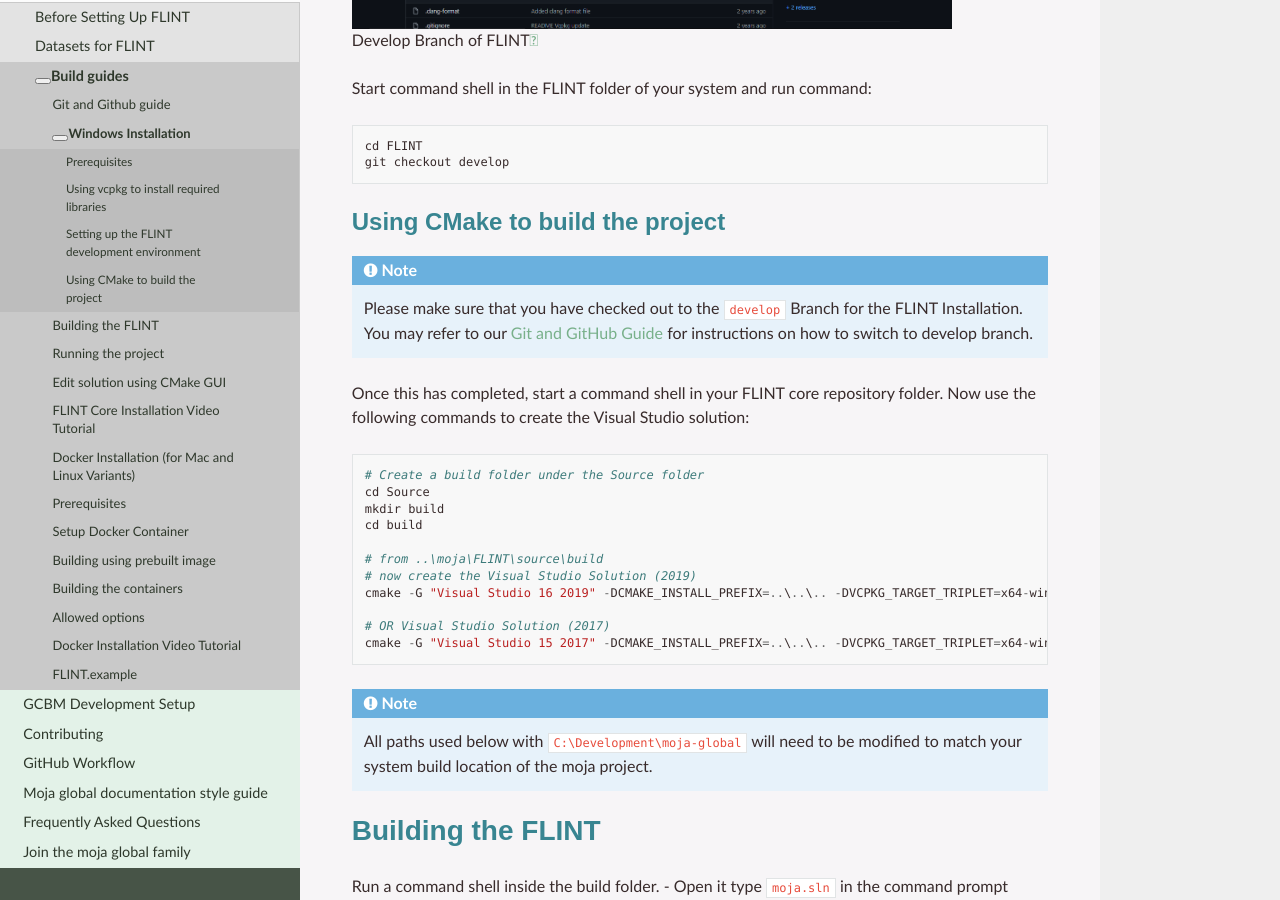
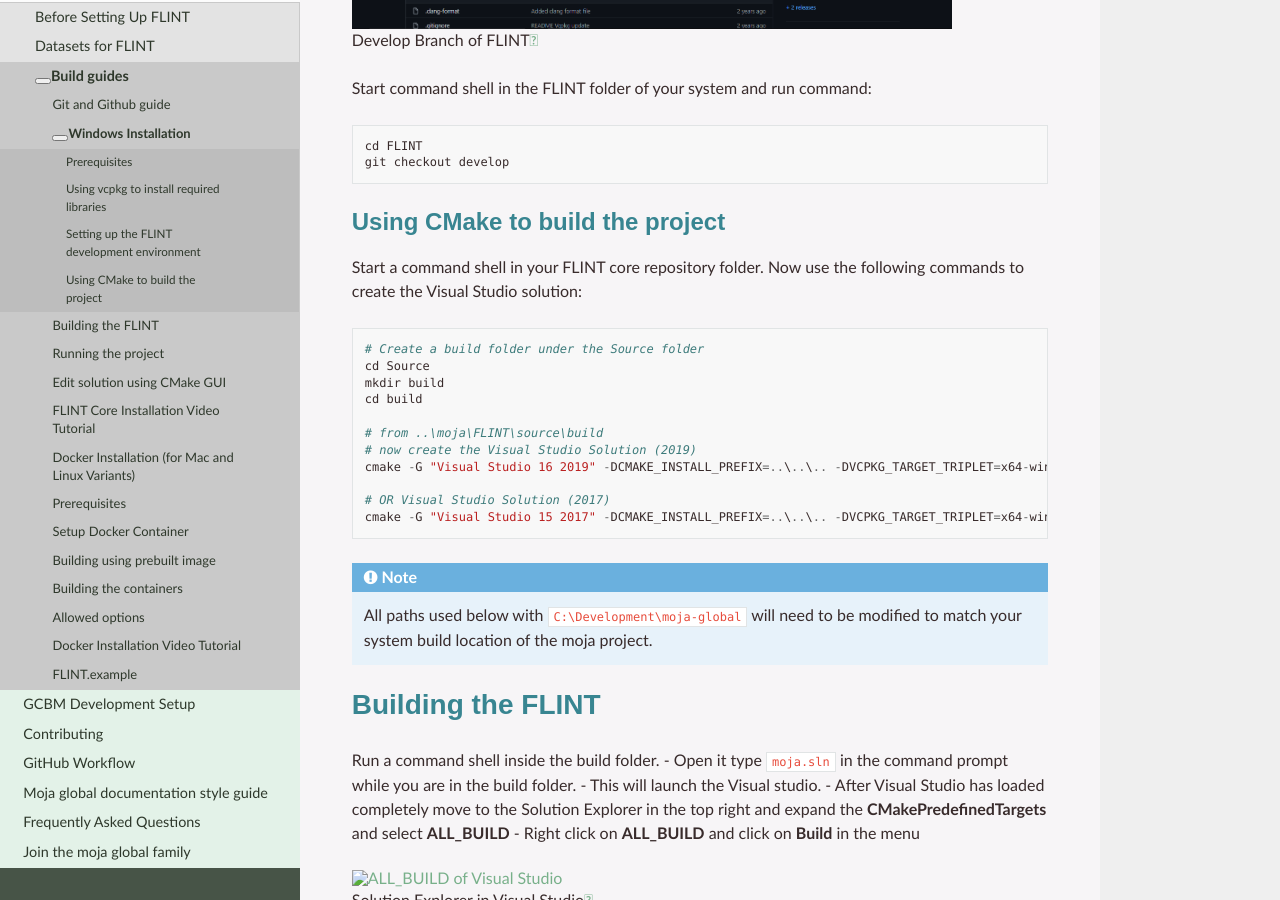
Before and after one commit to moja-global/moja_global_docs, a Sphinx documentation site: the page built from docs/DevelopmentSetup/windows_installation.rst, in a window 1280 px wide and 900 px high, scrolled down 1536 px. Built offline with Sphinx 7.4.7 and the Read the Docs theme 2.0.0, drawn with Linux system fonts in a browser that asks for light colours.

```diff
--- a/docs/DevelopmentSetup/windows_installation.rst
+++ b/docs/DevelopmentSetup/windows_installation.rst
@@ -67,14 +67,7 @@
 Using CMake to build the project
 --------------------------------
 
-.. note::
-
-   Please make sure that you have checked out to the ``develop`` Branch
-   for the FLINT Installation. You may refer to our `Git and GitHub
-   Guide <git_and_github_guide.html#make-a-contribution>`__ for
-   instructions on how to switch to develop branch.
-
-Once this has completed, start a command shell in your FLINT core
+Start a command shell in your FLINT core
 repository folder. Now use the following commands to create the Visual
 Studio solution:
 
```
Also changed, not shown: docs/DevelopmentSetup/git_and_github_guide.rst (+7 -0 lines).
